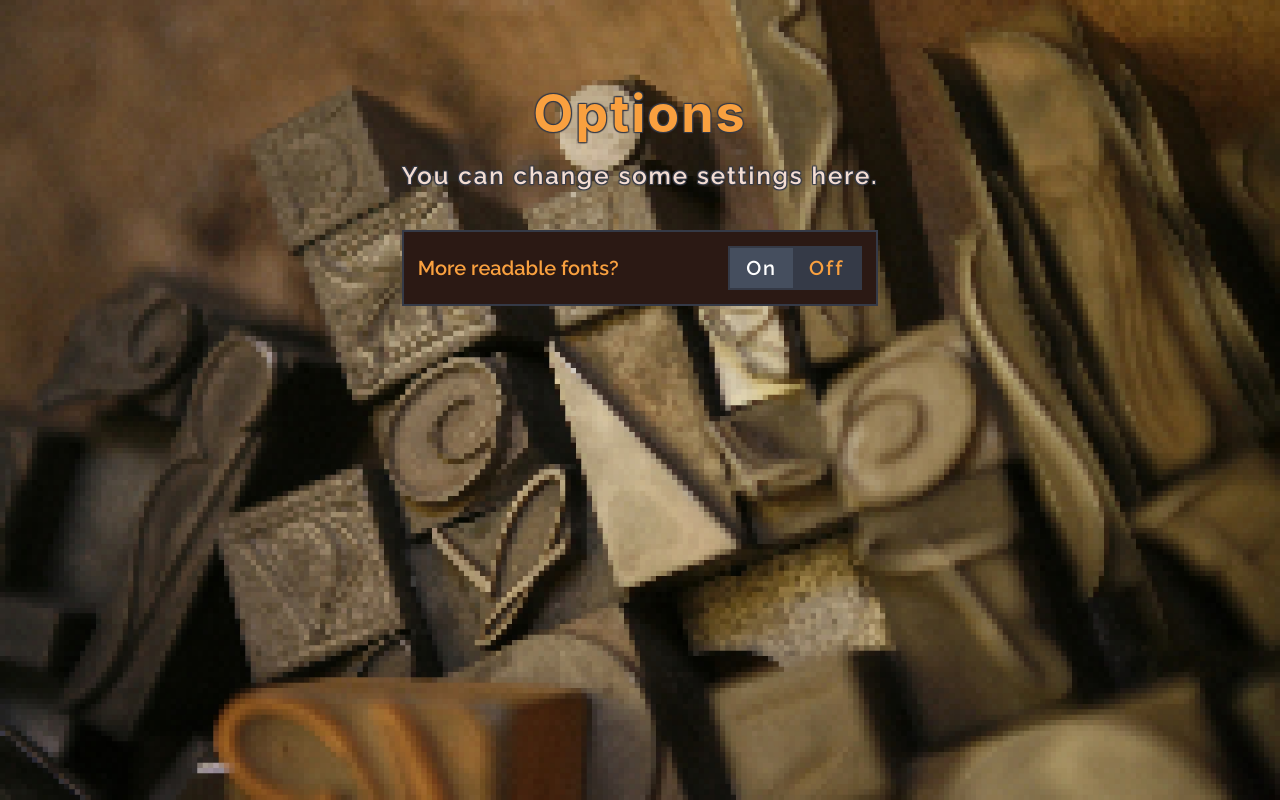
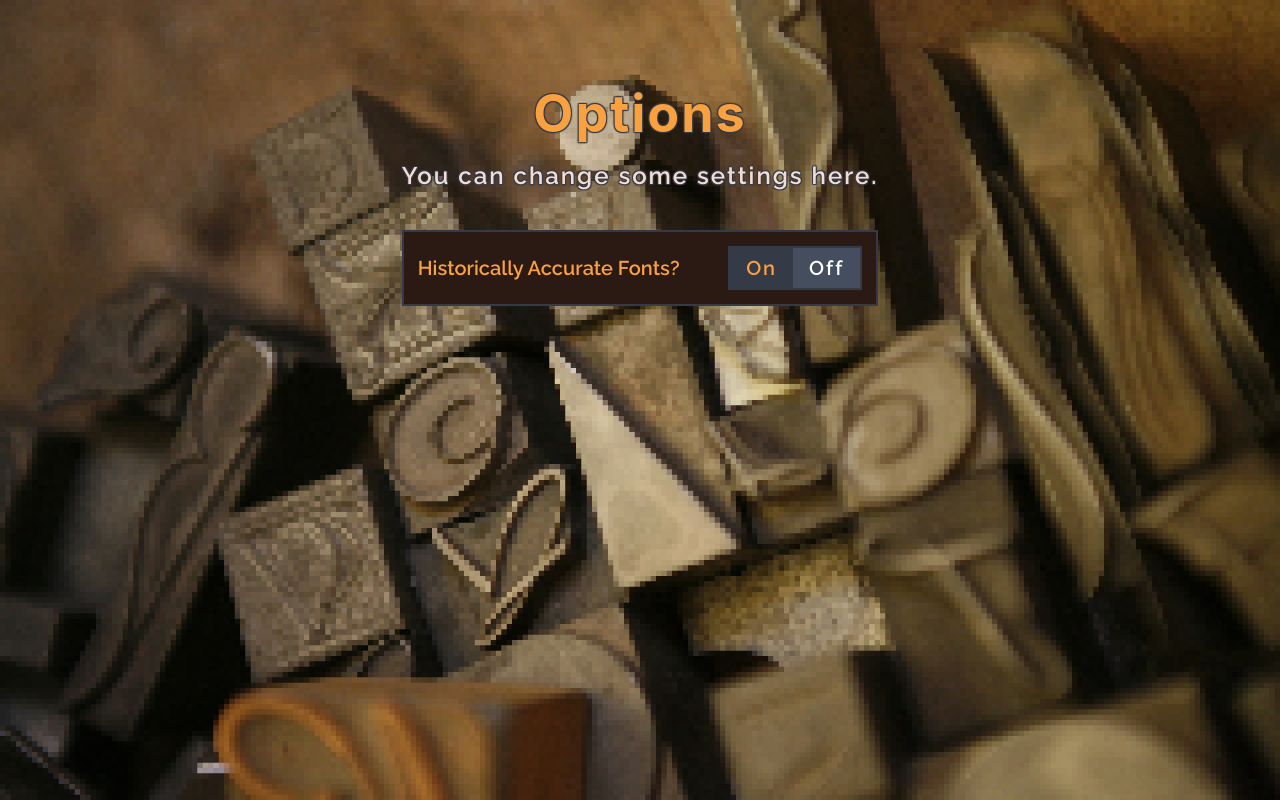
Before and after one commit to IamSebastianDev/Press-2-Print, a React (Create React App) app: page / in a window 1280 px wide. Built offline with nearby package versions, Linux system fonts and the light colour scheme; some icons are missing; a web font is replaced by a local one.

Commit message:
FIX: Removed margin on buttons, removed mock data

```diff
--- a/src/Components/Options/Options.js
+++ b/src/Components/Options/Options.js
@@ -1,6 +1,6 @@
 /** @format */
 
-import classes from './Options.module.css';
+// import classes from './Options.module.css';
 
 import { Heading } from '../UI/Heading';
 import { List } from '../UI/List';
@@ -8,7 +8,7 @@ import { Setting } from './Setting';
 
 export const Options = () => {
 	const handleFonts = ({ setting }) => {
-		if (setting) {
+		if (!setting) {
 			document.documentElement.style =
 				'--ui-font-fractur: var(--ui-font-accessible); --ui-font-handwritten: var(--ui-font-accessible)';
 		} else {
@@ -23,8 +23,8 @@ export const Options = () => {
 			/>
 			<List>
 				<li>
-					<Setting id="fonts" handler={handleFonts} inital={false}>
-						More readable fonts?
+					<Setting id="fonts" handler={handleFonts} inital={true}>
+						Historically Accurate Fonts?
 					</Setting>
 				</li>
 			</List>
--- a/src/Components/Options/Setting.module.css
+++ b/src/Components/Options/Setting.module.css
@@ -33,6 +33,7 @@
 
 .button__container button {
 	padding: 8px 16px;
+	margin: 0;
 
 	font-size: 20px;
 	font-weight: 600;
```
